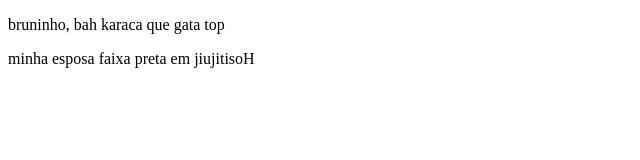
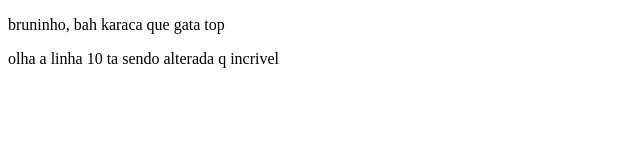
Before and after one commit to bivecchia/tarefa_bianca_isadora, a plain HTML site: page index.html in a window 1280 px wide. Shown: the full height of the page, 0-640 px from the left. Drawn offline with Linux system fonts and the light colour scheme.

Commit message:
Update index.html

```diff
--- a/index.html
+++ b/index.html
@@ -7,7 +7,7 @@
 <body>
 
 		<p>bruninho, bah karaca que gata top </p>
-		<p>minha esposa faixa preta em jiujitisoH<p>
+		<p>olha a linha 10 ta sendo alterada q incrivel<p>
 </body>
 
 </html>
```
